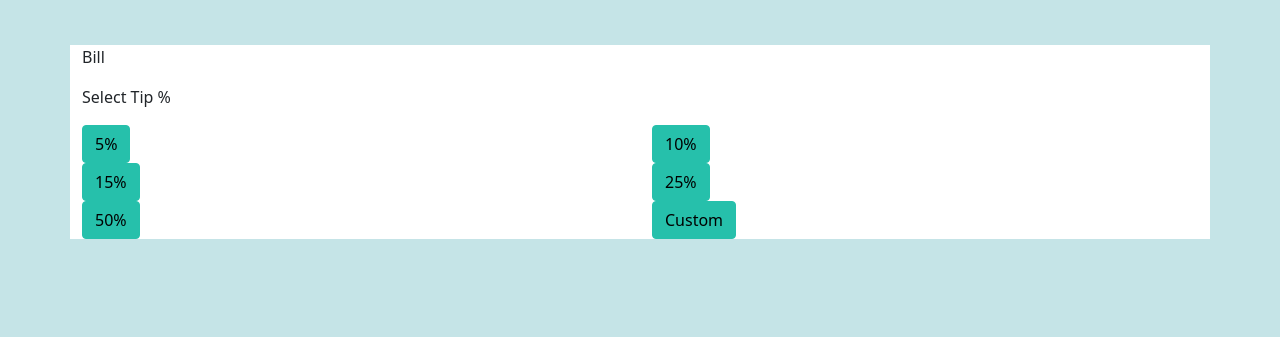
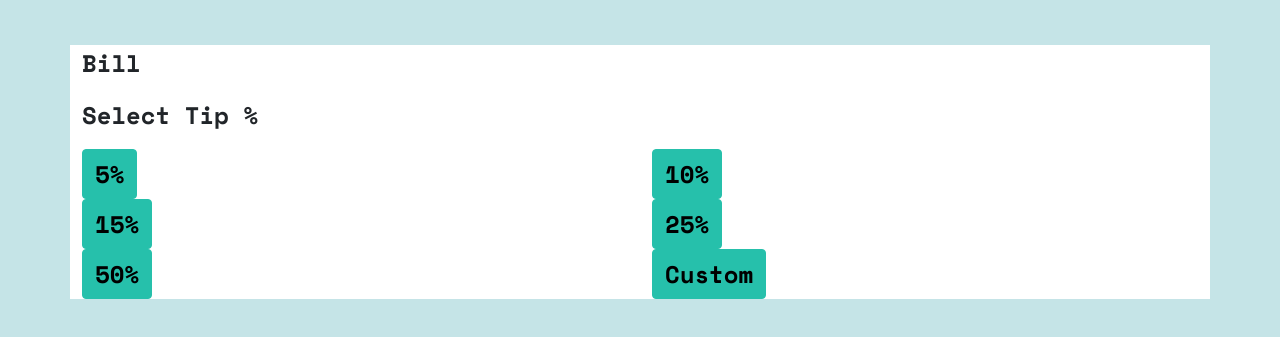
Before and after one commit to BenjaminJPalmer/tip-calculator-app, a website: page index.html in a window 1280 px wide. Shown: the part 105-442 px from the top of the page. Drawn offline with nearby package versions, Linux system fonts and the light colour scheme.

Commit message:
Updated typography variables

```diff
--- a/src/scss/_variables.scss
+++ b/src/scss/_variables.scss
@@ -1,16 +1,16 @@
 // Variables
 // Colours
 $primary: hsl(172, 67%, 45%);
-$danger: hsl(183, 100%, 15%);
-$dark: hsl(186, 14%, 43%);
-$grey-cyan: hsl(184, 14%, 56%);
+$dark: hsl(183, 100%, 15%);
+$danger: hsl(186, 14%, 43%);
+$success: hsl(184, 14%, 56%);
 $light: hsl(185, 41%, 84%);
-$vlg-cyan: hsl(189, 41%, 97%);
+$info: hsl(189, 41%, 97%);
 $white: hsl(0, 0%, 100%);
 // Typography
-$fs: 24px;
-$ff: 'Space Mono',
+$font-size-base: 1.5rem;
+$font-family-base: 'Space Mono',
 monospace;
-$fw: 700;
+$font-weight-base: 700;
 // Import Bootstrap
 @import "../../node_modules/bootstrap/scss/bootstrap.scss";
```
Also changed, not shown: assets/css/style.css, 2 other files.
